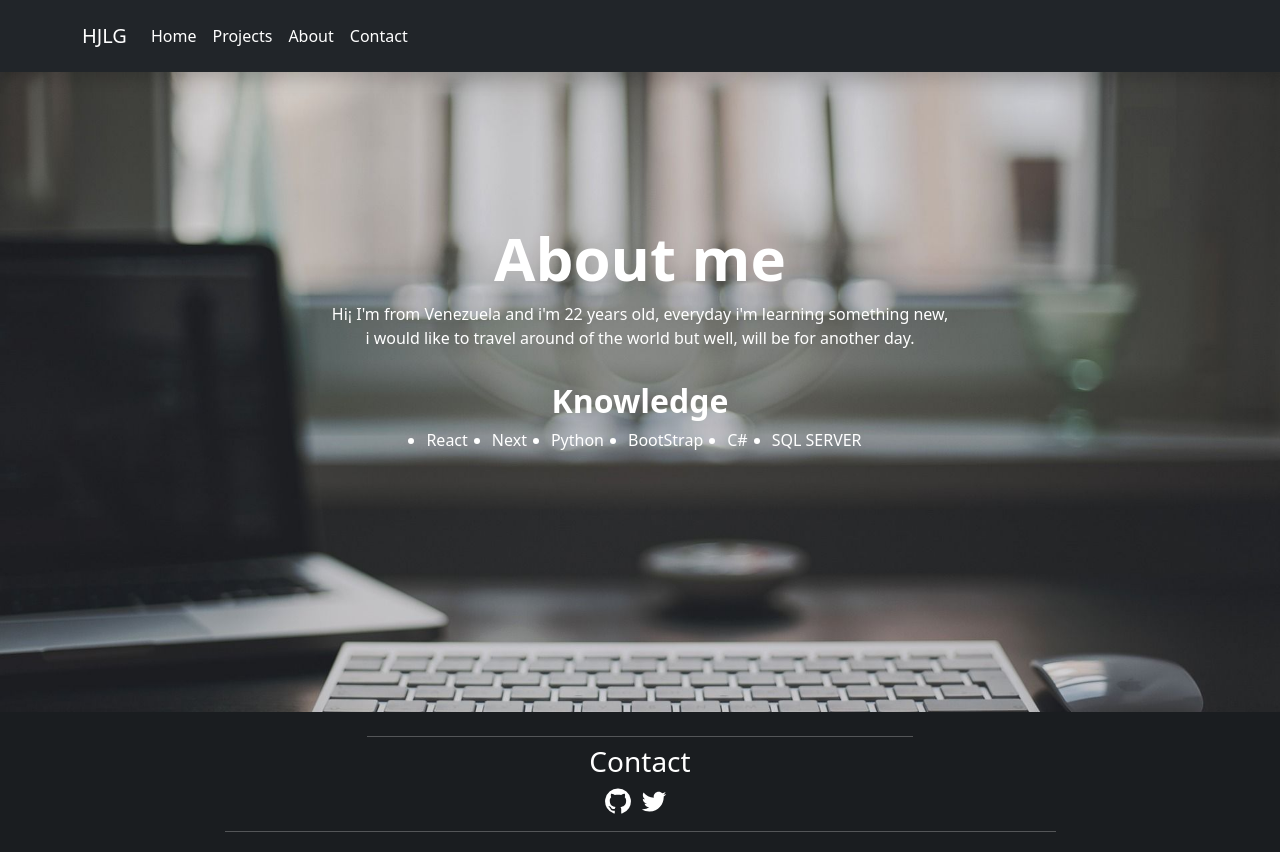
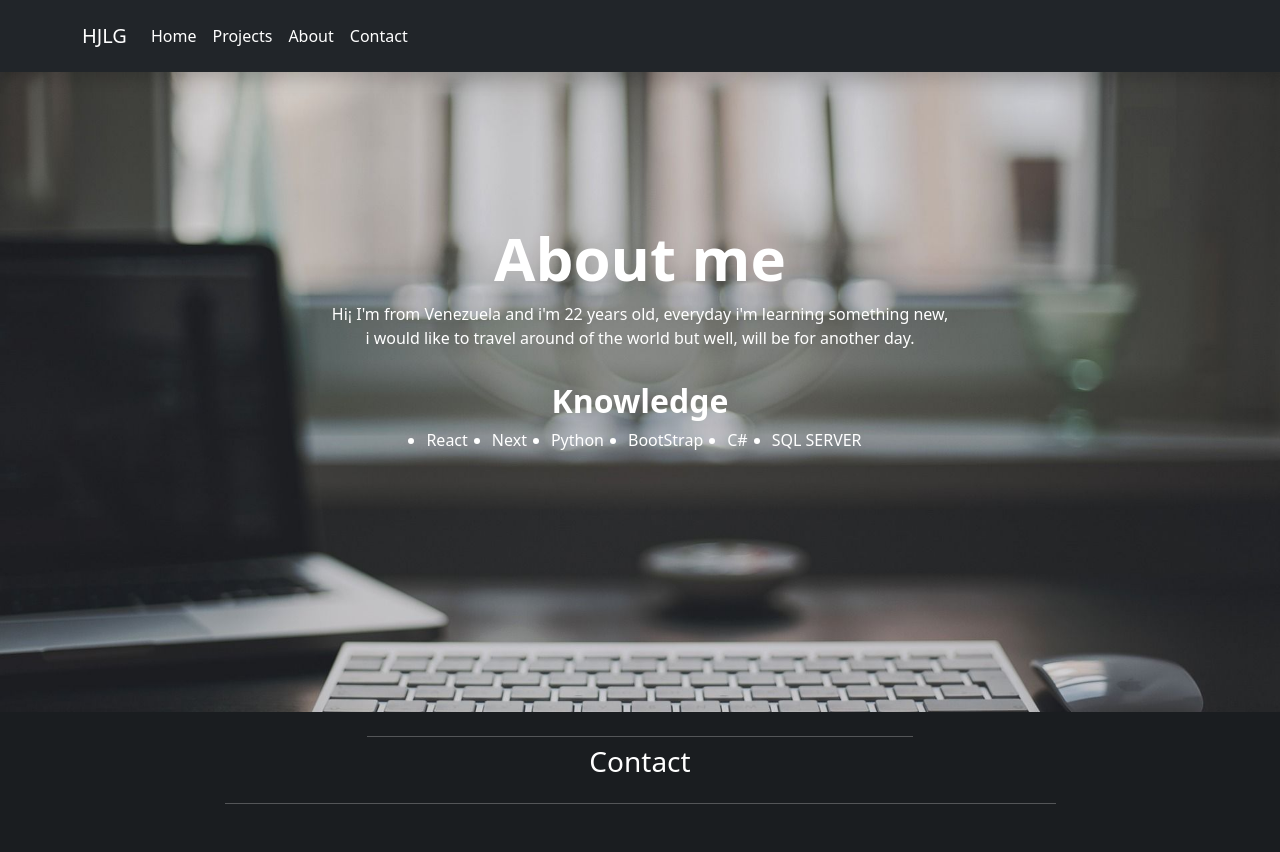
Before and after one commit to Herodesjosue/HerodesJosueAboutMe, a Next.js app: page /about in a window 1280 px wide. Shown: the top 852 px of the page. Built offline with nearby package versions, Linux system fonts and the light colour scheme.

Commit message:
second commit

```diff
--- a/src/app/Components/Footer.jsx
+++ b/src/app/Components/Footer.jsx
@@ -1,7 +1,6 @@
-"use-client";
 import React from "react";
-import GitHubIcon from "@mui/icons-material/GitHub";
-import TwitterIcon from "@mui/icons-material/Twitter";
+// import GitHubIcon from "@mui/icons-material/GitHub";
+// import TwitterIcon from "@mui/icons-material/Twitter";
 
 const Footer = () => {
   return (
@@ -13,8 +12,8 @@ const Footer = () => {
           </div>
           <div className="col-lg-12 text-center p-2">
             <h3  id="contact" className="text-white">Contact</h3>
-            <GitHubIcon className="text-white me-2 fs-3" />
-            <TwitterIcon className="text-white me-2 fs-3" />
+            {/* <GitHubIcon className="text-white me-2 fs-3" />
+            <TwitterIcon className="text-white me-2 fs-3" /> */}
           </div>
           <div className="col-lg-12 mt-2 w-75 mx-auto">
             <hr className="text-white my-0 opacity-25" />
--- a/src/app/about/page.jsx
+++ b/src/app/about/page.jsx
@@ -1,5 +1,3 @@
-import Image from "next/image";
-
 export default function About() {
   return (
     <div>
--- a/src/app/layout.js
+++ b/src/app/layout.js
@@ -1,4 +1,3 @@
-"use client";
 import "../global.css";
 import Footer from "./Components/Footer";
 import Topbar from "./Components/Topbar";
```
